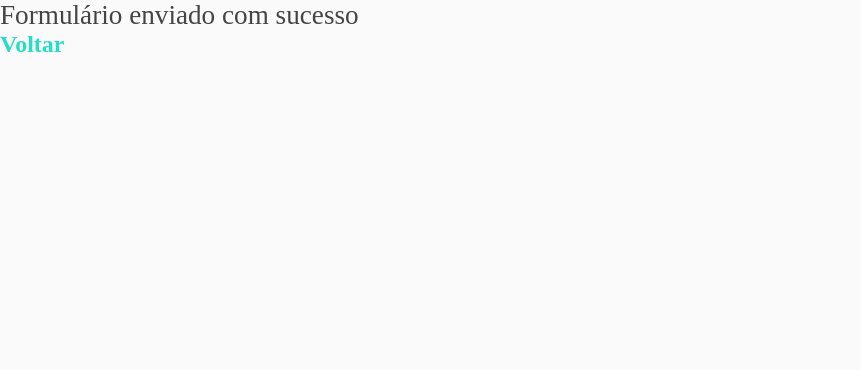
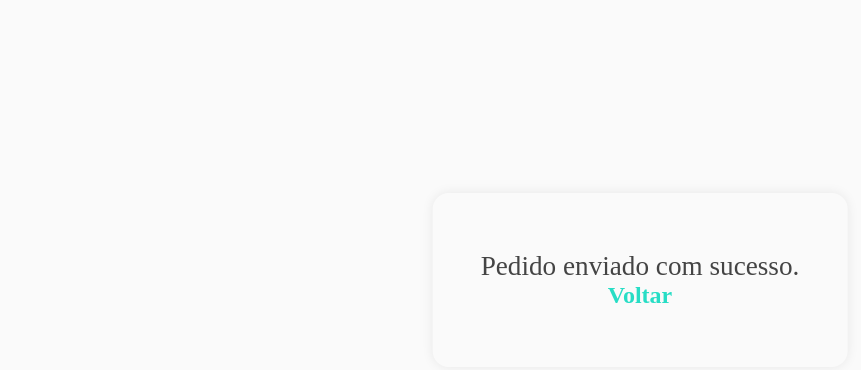
Before and after one commit to Gabriela-SD/Gabriela-SD.github.io, a plain HTML site: page email.html in a window 1280 px wide. Shown: the whole page, without its empty margins (0-861 px from the left). Drawn offline with Linux system fonts and the light colour scheme.

Commit message:
Inclusão alt e style no email

```diff
--- a/email.html
+++ b/email.html
@@ -6,9 +6,19 @@
     <meta name="viewport" content="width=device-width, initial-scale=1.0" />
     <link rel="stylesheet" href="style.css" />
     <title>Email enviado</title>
+    <style>
+      .email {
+        position: absolute;
+        left: 50%;
+        top: 35%;
+        transform: translate(-50%, -50%);
+      }
+    </style>
   </head>
   <body>
-    <p>Formulário enviado com sucesso</p>
-    <a href="index.html"> Voltar</a>
+    <div class="card email">
+      <p>Pedido enviado com sucesso.</p>
+      <a href="index.html"> Voltar</a>
+    </div>
   </body>
 </html>
```
Also changed, not shown: index.html (+2 -2 lines).
